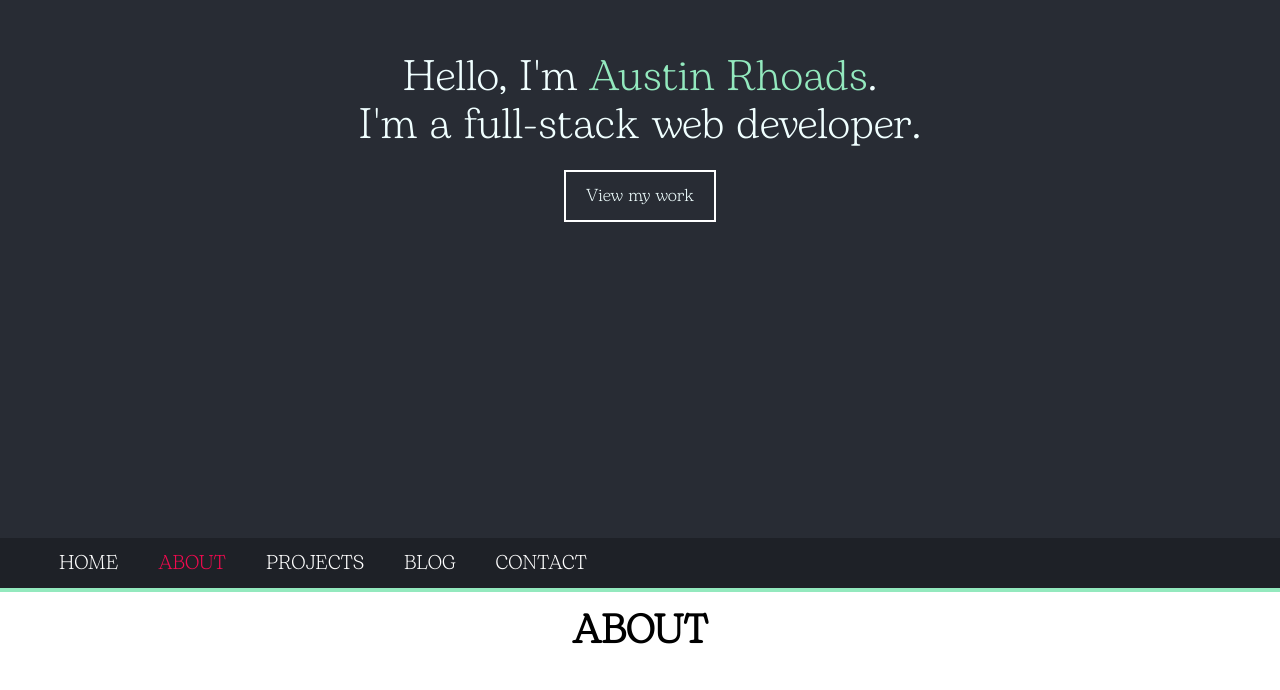
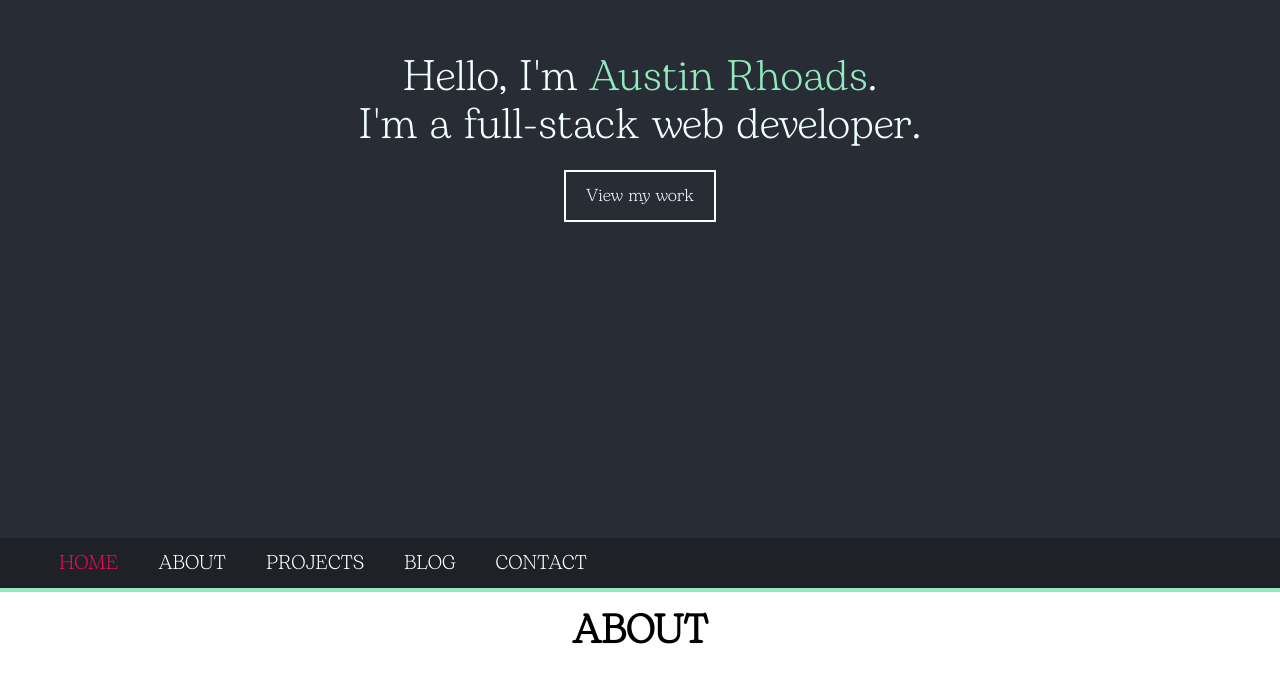
Before and after one commit to AustinRhoads/austin-portfolio, a React (Create React App) app: page / in a window 1280 px wide. Shown: the part 262-952 px from the top of the page. Built offline with nearby package versions, Linux system fonts and the light colour scheme.

Commit message:
fixed lit setting without a state in app component

```diff
--- a/src/App.js
+++ b/src/App.js
@@ -10,9 +10,7 @@ import Contact from './components/Contact';
 
 class App extends Component{
 
-  state = {
-    current_position: "",
-  }
+
 
 
 
@@ -52,15 +50,16 @@ class App extends Component{
 
   set_current_section = (sections) => {
 
+    let old_pos = document.querySelector('.lit') ? document.querySelector('.lit').id: null
+
     for(let x = 0; x < sections.length; x++){
       if(window.pageYOffset >= (sections[x].offsetTop - (window.innerHeight * 0.25))  && window.pageYOffset < sections[x].offsetTop + window.innerHeight){
         let pos = `link-${sections[x].id}`
 
-        if(this.state.current_position !== pos){
-          this.setState({
-            current_position: pos,
-          })
+        if(old_pos !== pos){
+          console.log(old_pos)
           let old_link = document.querySelector('.lit')
+
           if(old_link){old_link.classList.remove('lit')}
           let current_link = document.getElementById(pos)
           current_link.classList.add('lit')
@@ -95,7 +94,7 @@ class App extends Component{
     return(
       <div className="App">
         <Home scroll_to={this.scroll_to} />
-        <Navbar scroll_to={this.scroll_to} current_position={this.state.current_position} />
+        <Navbar scroll_to={this.scroll_to}  />
         <About />
         <Portfolio />
         <Blog />
```
